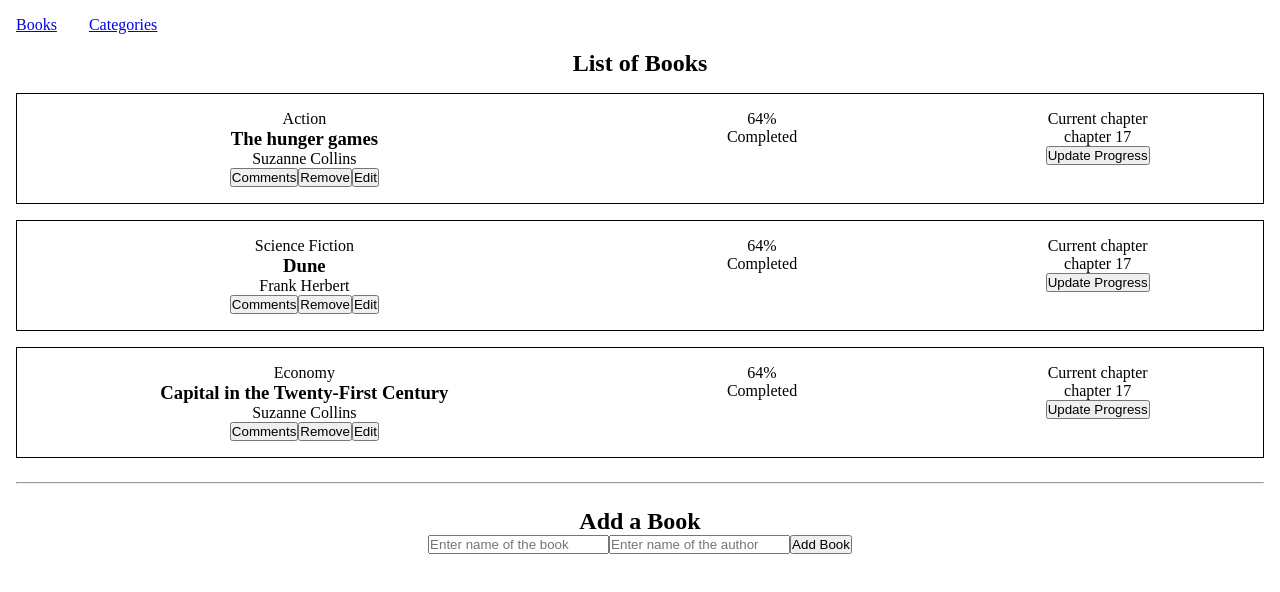
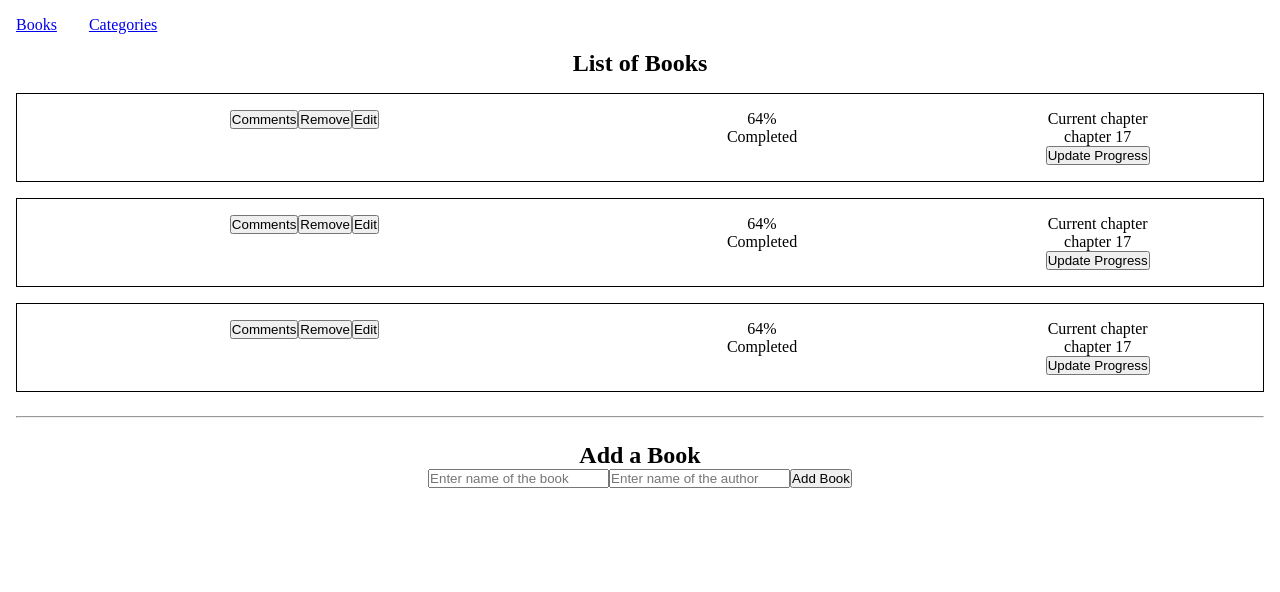
Before and after one commit to FaranoshAmini/Bookstore, a React (Create React App) app: page / in a window 1280 px wide. Shown: the top 592 px of the page. Built offline with nearby package versions, Linux system fonts and the light colour scheme.

Commit message:
pass book to Book component

```diff
--- a/src/components/BooksList.js
+++ b/src/components/BooksList.js
@@ -29,9 +29,7 @@ function BooksList() {
         books.map((book) => (
           <Book
             key={book.id}
-            title={book.title}
-            author={book.author}
-            category={book.category}
+            book={book}
           />
         ))
       }
```
